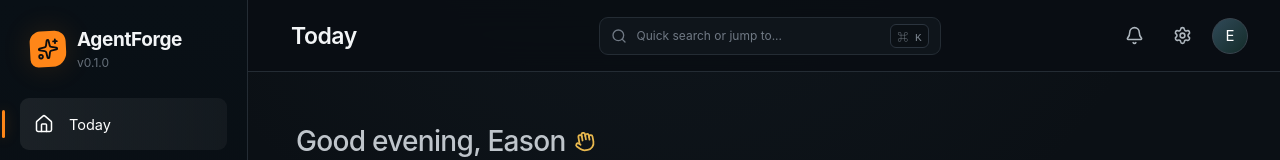
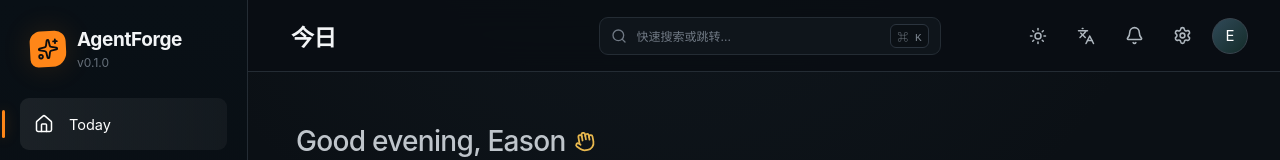
Before and after one commit to LumosMaxima12/AgentForge, a React (Vite) app in the folder apps/desktop/: page /today in a window 1280 px wide. Shown: the top 160 px of the page. Built offline with nearby package versions, Linux system fonts and the light colour scheme; no server answers.

Commit message:
feat: add theme and language controls to topbar

```diff
--- a/apps/desktop/src/layouts/AppShell/TopBar.tsx
+++ b/apps/desktop/src/layouts/AppShell/TopBar.tsx
@@ -1,17 +1,38 @@
-import { Bell, Search, Settings } from "lucide-react";
+import { Bell, Search, Settings, Sun, Moon, Languages } from "lucide-react";
+import { useTheme } from "../../theme/ThemeProvider";
+import { useI18n } from "../../i18n/I18nProvider";
 
 export function TopBar() {
+  const { theme, toggleTheme } = useTheme();
+  const { language, toggleLanguage, t } = useI18n();
+
   return (
     <header className="topbar">
-      <div className="topbar-page-title">Today</div>
+      <div className="topbar-page-title">{t("topbar.today")}</div>
       <button className="command-search" type="button">
         <Search size={16} />
-        <span>Quick search or jump to...</span>
+        <span>{t("topbar.search")}</span>
         <kbd>⌘ K</kbd>
       </button>
       <div className="topbar-actions">
-        <button className="icon-button" aria-label="Notifications"><Bell size={19} /></button>
-        <button className="icon-button" aria-label="Settings"><Settings size={19} /></button>
+        <button
+          className="icon-button"
+          type="button"
+          title={theme === "dark" ? t("topbar.switchLight") : t("topbar.switchDark")}
+          onClick={toggleTheme}
+        >
+          {theme === "dark" ? <Sun size={18} /> : <Moon size={18} />}
+        </button>
+        <button
+          className="icon-button"
+          type="button"
+          title={language === "zh-CN" ? t("topbar.switchEnglish") : t("topbar.switchChinese")}
+          onClick={toggleLanguage}
+        >
+          <Languages size={18} />
+        </button>
+        <button className="icon-button" aria-label={t("topbar.notifications")}><Bell size={19} /></button>
+        <button className="icon-button" aria-label={t("topbar.settings")}><Settings size={19} /></button>
         <button className="top-avatar" type="button">E</button>
       </div>
     </header>
```
